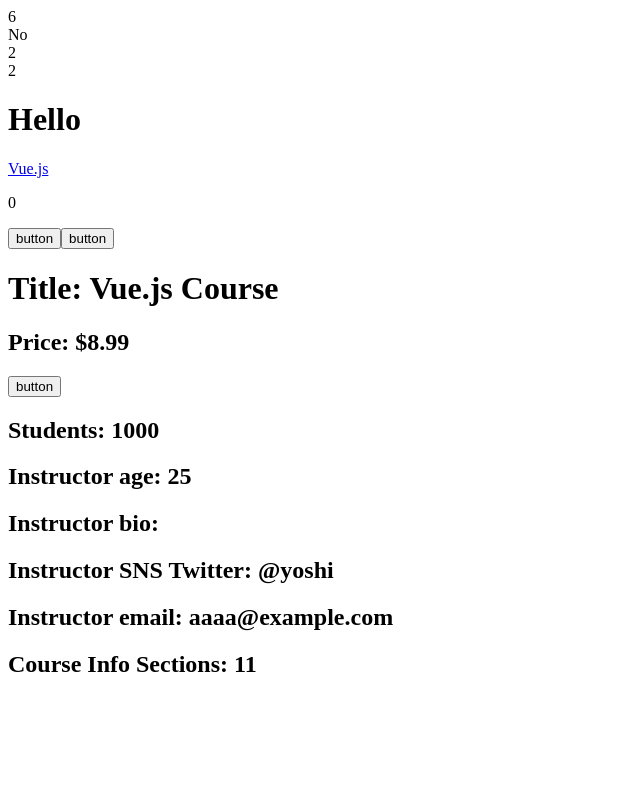
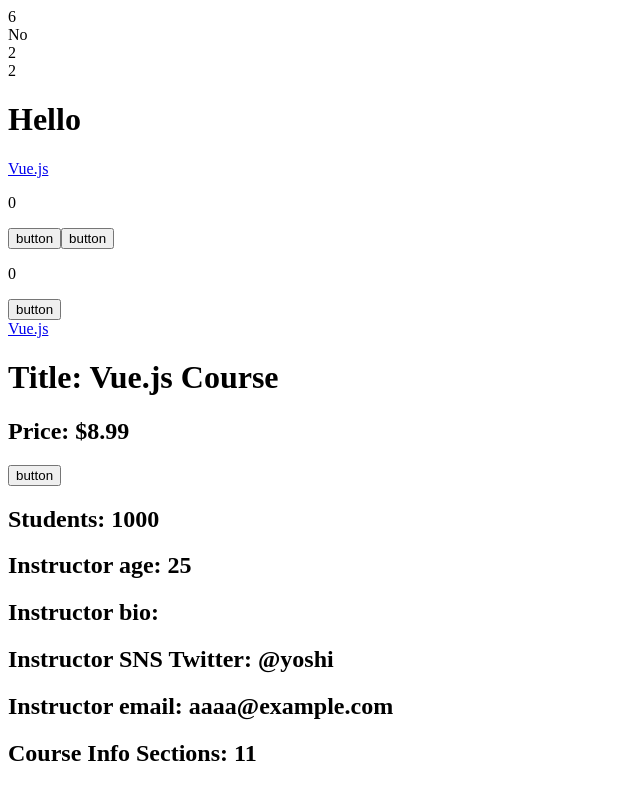
Before and after one commit to reo0306/vue-practise, a Vue app in the folder vue-lesson/: page / in a window 1280 px wide. Shown: the whole page, without its empty margins (0-640 px from the left). Built offline with nearby package versions, Linux system fonts and the light colour scheme; the HTML template or start-up script is replaced by a standard one.

Commit message:
add event handler

```diff
--- a/vue-lesson/src/App.vue
+++ b/vue-lesson/src/App.vue
@@ -44,8 +44,8 @@ const vueURL = ref("https://vuejs.org");
 const vueID = ref("vue-link");
 const count3 = ref(0);
 
-function countUp() {
-  count3.value++;
+function countUp(event, times) {
+  count3.value = event.clientX * times;
 }
 </script>
 
@@ -57,8 +57,14 @@ function countUp() {
   <div v-html="message"></div>
   <a v-bind="{id: vueID, href: vueURL}">Vue.js</a>
   <p>{{ count3 }}</p>
-  <button @click="count3++">button</button>
-  <button @click="countUp">button</button>
+  <button @click="count3 = $event.clientX">button</button>
+  <button @click="countUp($event, 5)">button</button>
+
+  <p>{{ count3 }}</p>
+  <div @click="count3++">
+    <button @click.stop="count = 30">button</button>
+  </div>
+  <a @click.prevent href="https://vuejs.org">Vue.js</a>
   <h1>Title: {{ title }}</h1>
   <h2>Price: ${{ price - 1 }}</h2>
   <button @click="increment">button</button>
```
